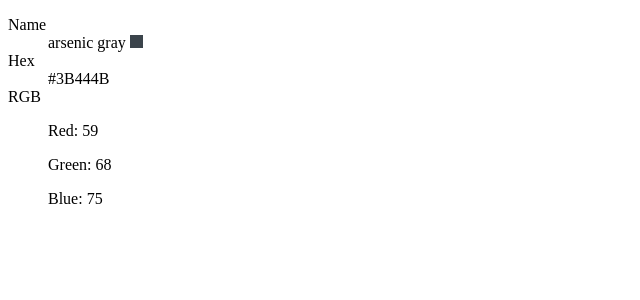
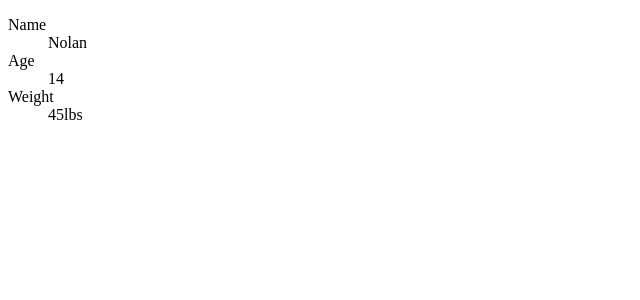
Before and after one commit to lacrivella/react-exercise, a React app: page / in a window 1280 px wide. Shown: the top 300 px of the page, without its empty margins (0-640 px from the left). Built offline with nearby package versions, Linux system fonts and the light colour scheme.

Commit message:
messing around with prototypes

```diff
--- a/src/components/App.js
+++ b/src/components/App.js
@@ -1,11 +1,20 @@
 import React from 'react';
-// import Dog from './Dog.js';
-import Color from './Color.js';
+import Dog from './Dog';
+// import Color from './Color';
 
 export default function App() {
+  const name = 'Tiffany Blue';
+  const rgb = {
+    red: 129,
+    green: 216,
+    blue: 208
+  };
+
   return (
     <>
-      <Color />
+      <Dog name="Nolan" age="14" weight="45lbs" />
+      {/* <Color name={name} rgb={rgb} /> */}
+
     </>
   );
 }
--- a/src/components/Color.js
+++ b/src/components/Color.js
@@ -1,9 +1,9 @@
 import React from 'react';
+import PropTypes from 'prop-types';
 
-export default function Color() {
-  const name = 'arsenic gray';
+function Color({ name, hex, rgb }) {
   const rgb = {
-    r: 59,
+    r: 129,
     g: 68,
     b: 75
   };
@@ -19,17 +19,28 @@ export default function Color() {
   return (
     <dl>
       <dt>Name</dt>
-      <dd>{name} <div style={styles}></div></dd>
+      <dd>{name}<div style={styles}></div></dd>
 
       <dt>Hex</dt>
       <dd>{hex}</dd>
 
       <dt>RGB</dt>
       <dd>
-        <p>Red: {rgb.r}</p>
-        <p>Green: {rgb.g}</p>
-        <p>Blue: {rgb.b}</p>
+        <p>red: {rgb.red}</p>
+        <p>green: {rgb.green}</p>
+        <p>blue: {rgb.blue}</p>
       </dd>
     </dl>
   );
 }
+
+Color.propTypes = {
+  name: PropTypes.string,
+  hex: PropTypes.string,
+  rgb: PropTypes.shape({
+    red: PropTypes.number.isRequired,
+    green: PropTypes.number.isRequired,
+    blue: PropTypes.number.isRequired
+  })
+};
+export default Color;
--- a/src/components/Dog.js
+++ b/src/components/Dog.js
@@ -1,23 +1,33 @@
 import React from 'react';
+import PropTypes from 'prop-types';
 
-export default function Dog() {
-  const dog = {
-    name: 'Nolan',
-    age: 14,
-    weight: '45lbs'
-  };
-  const fields = Object.keys(dog)
-    .map(key => {
-      return (
-        <>
-          <dt>{key}</dt>
-          <dd>{dog[key]}</dd>
-        </>
-      );
-    });
+function Dog({ name, age, weight }) {
   return (
     <dl>
-      {fields}
+      <dt>Name</dt>
+      <dd>{name}</dd>
+
+      <dt>Age</dt>
+      <dd>{age}</dd>
+
+      <dt>Weight</dt>
+      <dd>{weight ? weight : 'unknown'}</dd>
     </dl>
   );
 }
+
+// we can write weight like this as well
+// {weight && (
+//   <>
+//     <dt>Weight</dt>
+//     <dd>{weight}</dd>
+//   </>
+// )}
+
+
+Dog.propTypes = {
+  name: PropTypes.string.isRequired,
+  age: PropTypes.number.isRequired,
+  weight: PropTypes.string
+};
+export default Dog;
```
